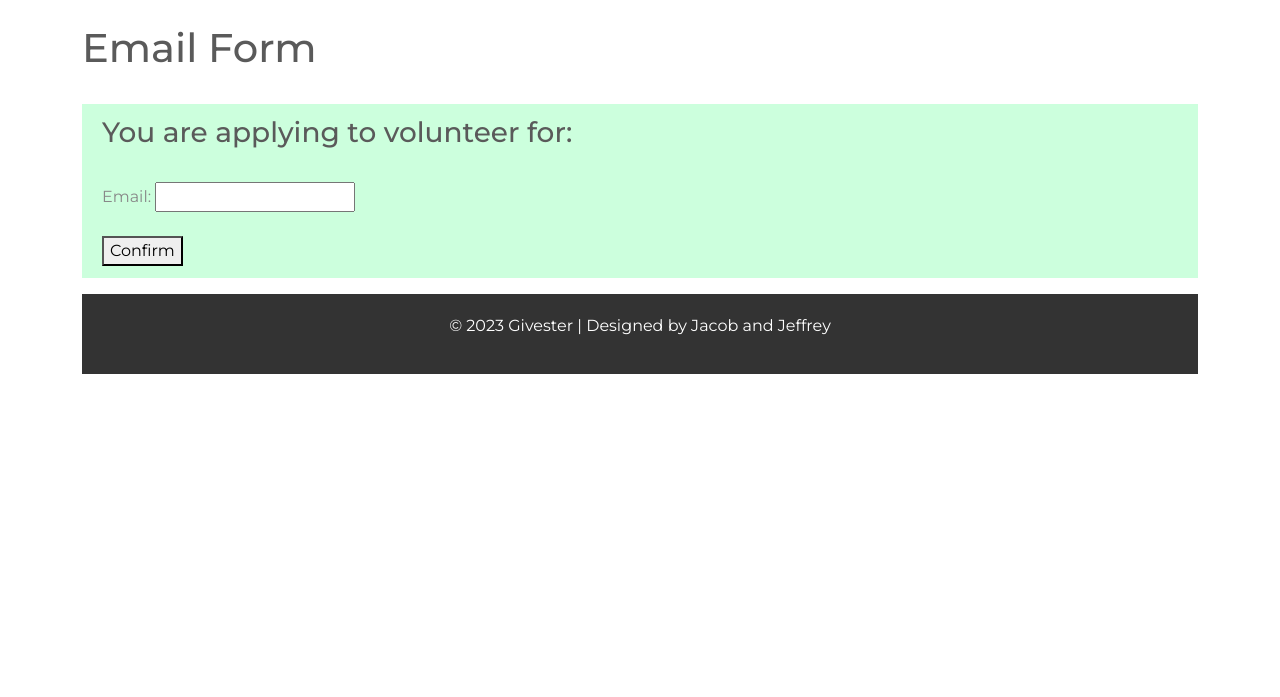
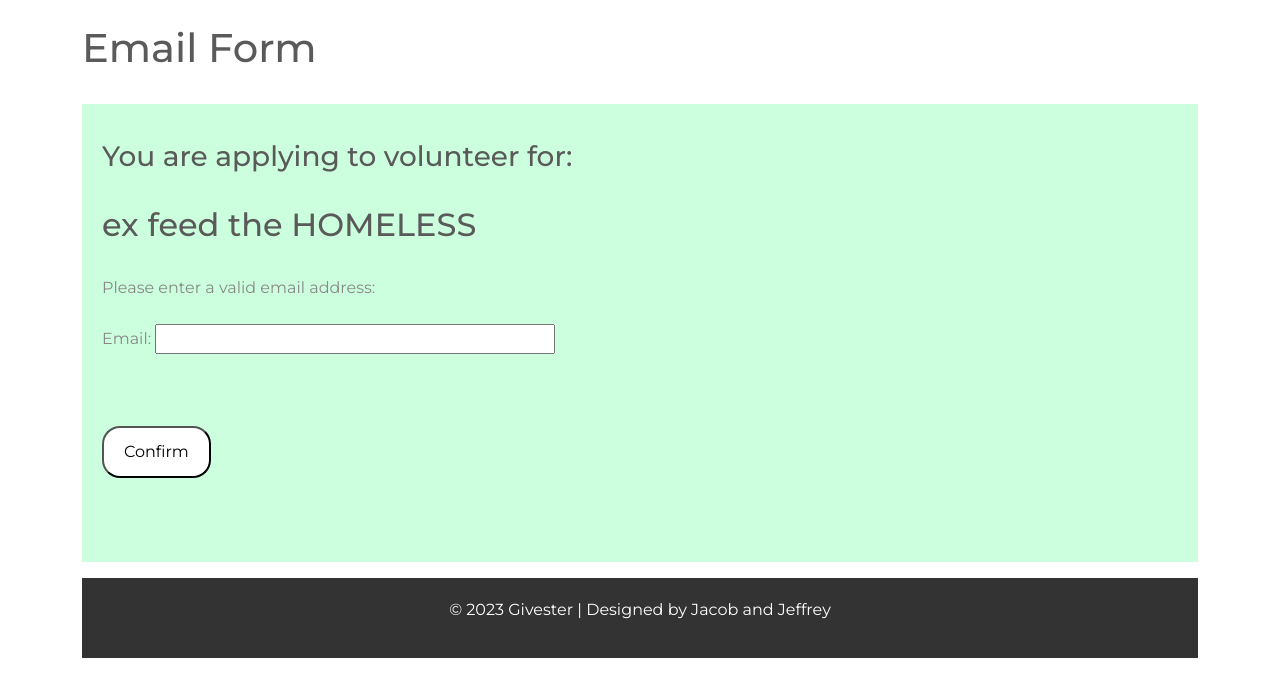
Before and after one commit to JacobLau1/Givester, a Django app: page /events/apply/ in a window 1280 px wide. Shown: the part 56-753 px from the top of the page. Run offline with Django 4.2, Linux system fonts and the light colour scheme; parts of the project's set-up code (start-up, migrations or seed data) failed here and were passed over; some libraries are stand-ins or nearby versions.

Commit message:
worked on email form page

```diff
--- a/Givester/events/templates/apply.html
+++ b/Givester/events/templates/apply.html
@@ -21,6 +21,12 @@
     bottom: 0;
     width: 100%;
   }
+  button {
+    padding: 12px 20px;
+    font-size: 16px;
+    background-color: #ffffff;
+    border-radius: 18px;
+}
 
 </style>
 
@@ -29,16 +35,26 @@
 <br>
 
 <form action="/subscribe" method="post">
-
+    <br>
     <h3>You are applying to volunteer for:   </h3>
-
+<br>
+<h2>ex feed the HOMELESS</h2>
+    <br>
+    <label>Please enter a valid email address:</label>
+    <br>
     <br>
     <label for="email">Email:</label>
-    <input type="email" id="email" name="email" required>
+    <input type="email" id="email" name="email" required style="width: 400px;">
 
     <br>
     <br>
+    <br>
+    <br>
     <button type="submit">Confirm</button>
+    <br>
+    <br>
+    <br>
+    <br>
 </form>
 
 <footer>
```
